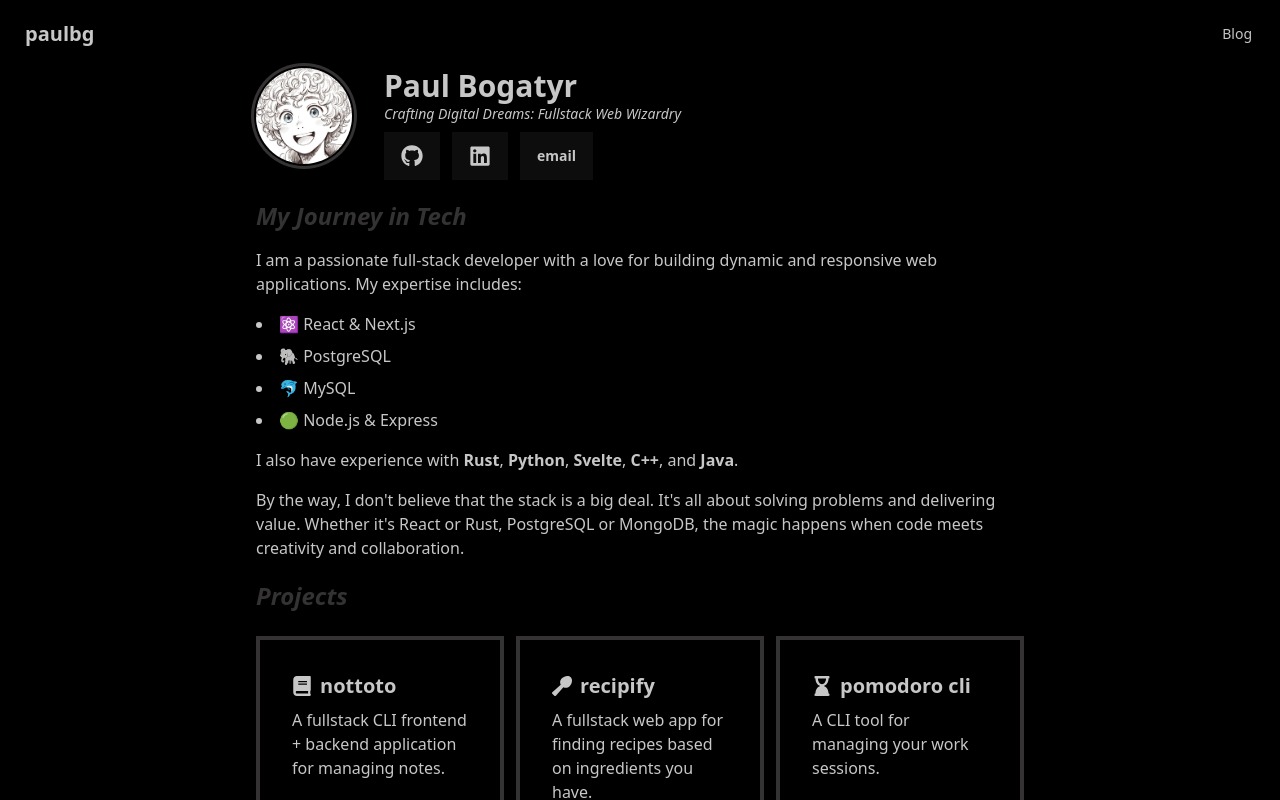
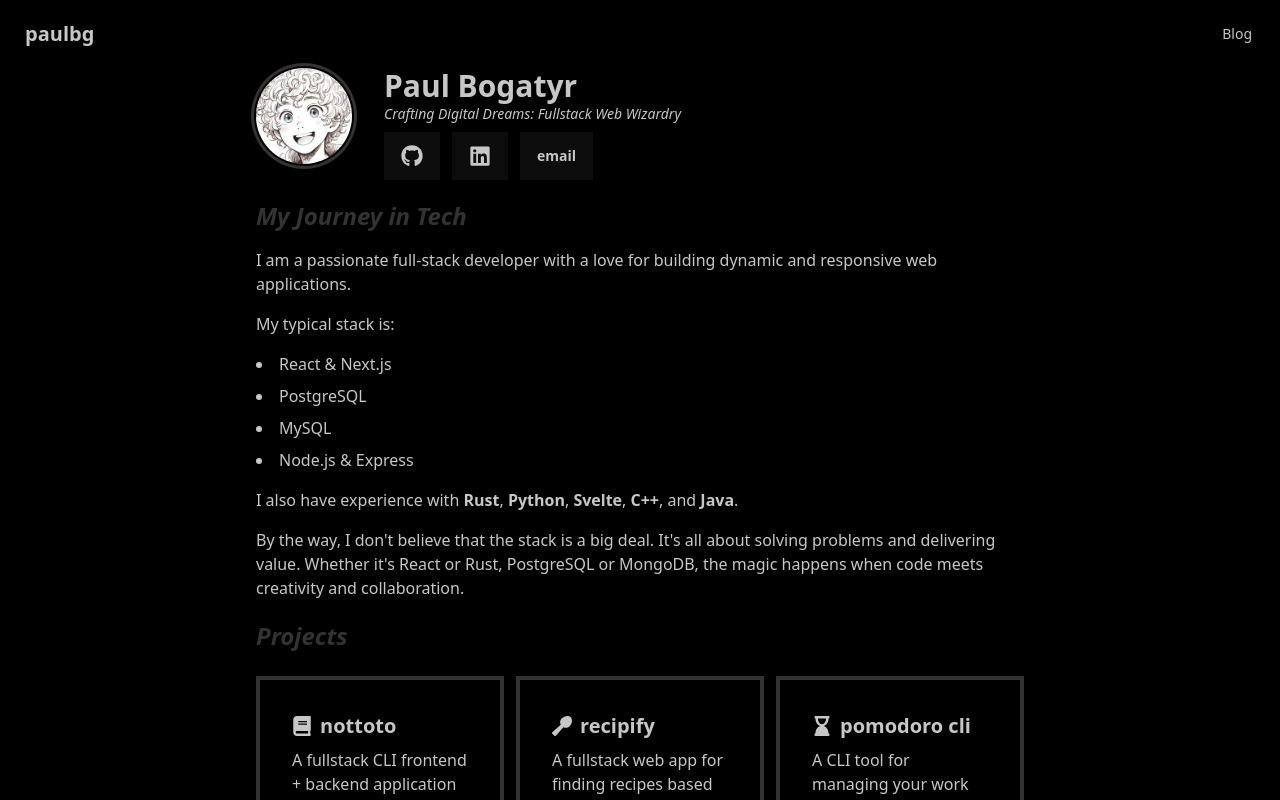
Before and after one commit to paulbgtr/paulbg, a Next.js app: page / in a window 1280 px wide. Shown: the top 800 px of the page. Built offline with nearby package versions, Linux system fonts and the light colour scheme.

Commit message:
chore: remove emojis for tech stack

```diff
--- a/src/components/pageRelated/index/Work.tsx
+++ b/src/components/pageRelated/index/Work.tsx
@@ -6,13 +6,14 @@ export const Work = () => {
       <Heading text="My Journey in Tech" />
       <p>
         I am a passionate full-stack developer with a love for building dynamic
-        and responsive web applications. My expertise includes:
+        and responsive web applications.
       </p>
+      <p>My typical stack is:</p>
       <ul className="mb-4 space-y-2 list-disc list-inside">
-        <li>⚛️ React & Next.js</li>
-        <li>🐘 PostgreSQL</li>
-        <li>🐬 MySQL</li>
-        <li>🟢 Node.js & Express</li>
+        <li>React & Next.js</li>
+        <li>PostgreSQL</li>
+        <li>MySQL</li>
+        <li>Node.js & Express</li>
       </ul>
       <p>
         I also have experience with <span className="font-semibold">Rust</span>,{" "}
```
